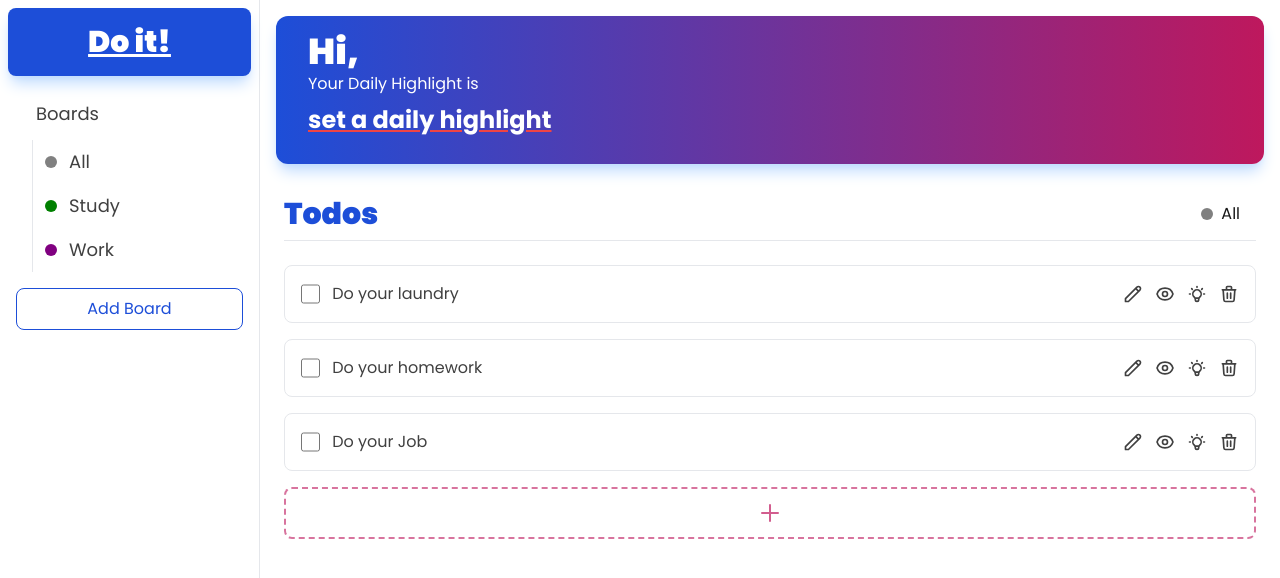
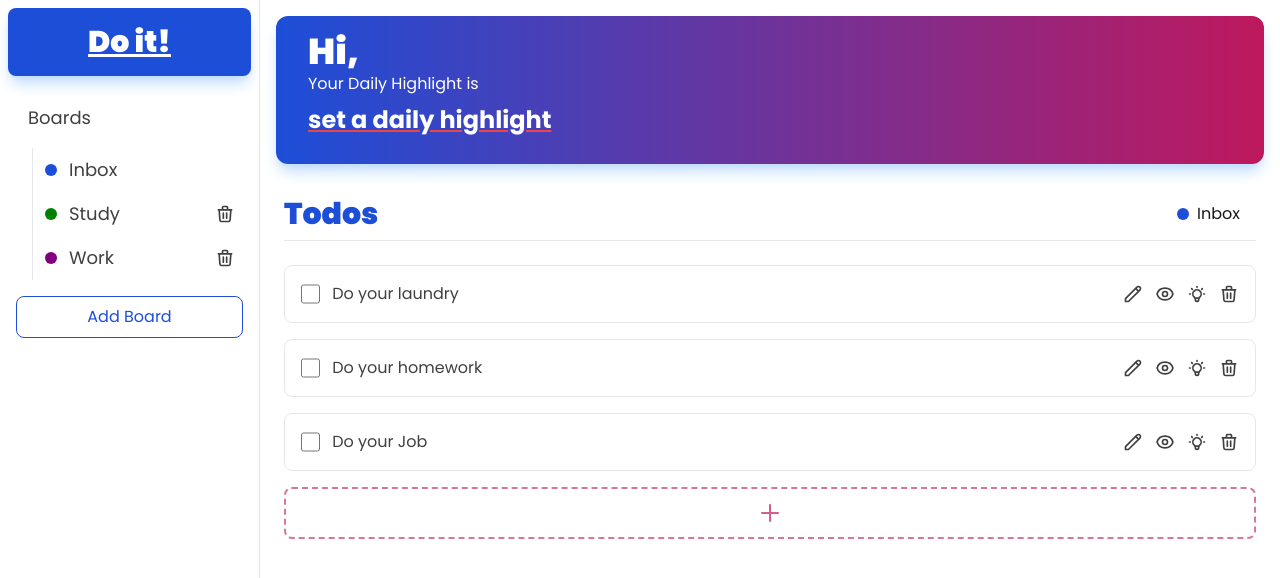
Before and after one commit to Arslan-Soomro/doit, a React (Vite) app: page / in a window 1280 px wide. Shown: the top 578 px of the page. Built offline with nearby package versions, Linux system fonts and the light colour scheme.

Commit message:
Make sidebar boards deletable

```diff
--- a/src/components/Sidebar.tsx
+++ b/src/components/Sidebar.tsx
@@ -23,11 +23,13 @@ const Sidebar = () => {
           </h4>
         </div>
         <div className="px-4">
-          <SidebarItem name="Boards" />
+          <button className="p-3 text-left text-nclr-700 text-lg hover:bg-nclr-100 active:bg-nclr-200 w-full rounded-lg">
+            Boards
+          </button>
 
           <div className="ml-4 mt-1 border-l pl-1">
             {boards.map((item, ind) => (
-              <SidebarItem key={ind} name={item.name} color={item.color} />
+              <SidebarItem key={ind} name={item.name} color={item.color} disableDel={ind == 0} />
             ))}
           </div>
 
--- a/src/components/SidebarItem.tsx
+++ b/src/components/SidebarItem.tsx
@@ -1,22 +1,43 @@
+import { TrashIcon } from "@heroicons/react/outline";
 import { BOARD } from "../utils/customTypes";
 import ColorDot from "./ColorDot";
 import { useStore } from "./store";
 
+interface props extends BOARD {
+  disableDel: boolean;
+}
 
-const SidebarItem = ({ name, color } : BOARD) => {
-
-    const switchBoard = useStore(state => state.switchBoard);
+const SidebarItem = ({ name, color, disableDel }: props) => {
+  const switchBoard = useStore((state) => state.switchBoard);
+  const deleteBoard = useStore((state) => state.deleteBoard);
 
   const clickHandler = () => {
-        switchBoard({name, color});
-    }
+    switchBoard({ name, color });
+  };
 
-    return(
-        <div onClick={clickHandler} className="cursor-pointer hover:bg-nclr-100 py-2 px-2 rounded-md flex items-center space-x-3 active:bg-nclr-200">
+  const delHandler = () => {
+    deleteBoard(name);
+  };
+
+  return (
+    <div className="cursor-pointer hover:bg-nclr-100 py-2 px-2 rounded-md flex justify-between items-center space-x-3 active:bg-nclr-200">
+      <div
+        onClick={clickHandler}
+        className=" w-full flex items-center justify-start space-x-3"
+      >
         <ColorDot color={color} />
         <p className="text-nclr-700 text-lg">{name}</p>
       </div>
-    )
-}
+      {disableDel ? null : (
+        <button
+          onClick={delHandler}
+          className="text-nclr-700 hover:text-red-500 active:text-red-600"
+        >
+          <TrashIcon className="w-5 h-5" />
+        </button>
+      )}
+    </div>
+  );
+};
 
 export default SidebarItem;
--- a/src/components/SmartTodosList.tsx
+++ b/src/components/SmartTodosList.tsx
@@ -3,7 +3,9 @@ import { useStore } from "./store";
 
 const SmartTodosList = () => {
 
-    const todos = useStore((state) => state.todos);
+    let todos = useStore((state) => state.todos);
+    const currentBoard = useStore((state) => state.currentBoard);
+    todos = todos.filter((item) => {return item.attachedBoard.name == currentBoard.name});
 
     return(
         <TodosList todos={todos} />
--- a/src/components/store.ts
+++ b/src/components/store.ts
@@ -3,8 +3,8 @@ import { STORE, TODO } from "../utils/customTypes";
 
 const initialBoard = {
   //This one should be here by default, and at 0th index
-  name: 'All',
-  color: 'gray',
+  name: 'Inbox',
+  color: '#1D4ED8',
 };
 
 const defaultTodo: TODO = {
@@ -58,5 +58,8 @@ export const useStore = create<STORE>((set, get) => ({
   },
   switchBoard: (toBoard) => {
     set(() => ({currentBoard: toBoard}));
+  },
+  deleteBoard: (name) => {
+    set((state) => ({boards: state.boards.filter((item) => item.name != name)}));
   }
 }));
--- a/src/utils/customTypes.ts
+++ b/src/utils/customTypes.ts
@@ -1,7 +1,7 @@
 
 export type BOARD = {
     name: string;
-    color?: string;
+    color: string;
 }
 
 export type TODO = {
@@ -20,4 +20,5 @@ export type STORE = {
     deleteTodo: (text: string) => void;
     addBoard: ({name, color} : BOARD) => void;
     updateHighlight: (text: string) => void;
+    deleteBoard: (name: string) => void;
 }
```
Lines whose indentation alone changed are shown as unchanged.
